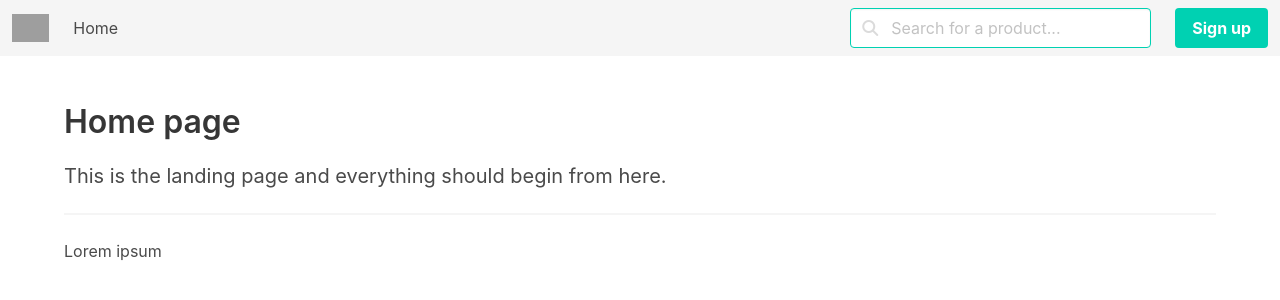
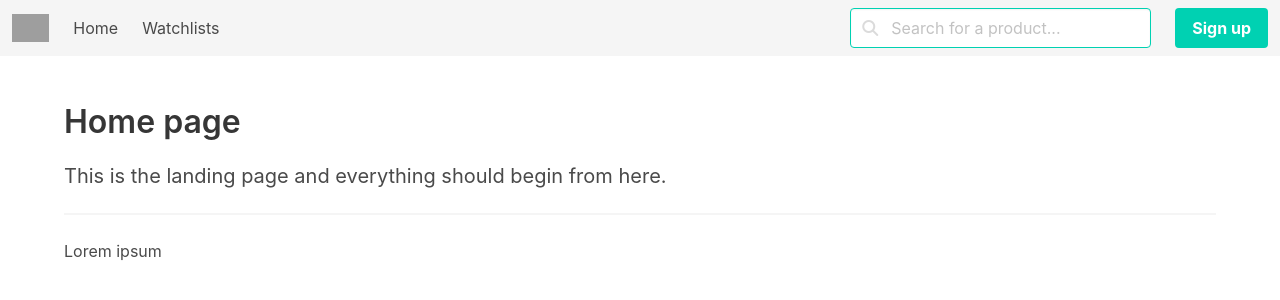
Before and after one commit to capstone-26/Shopping-Assistant, a Django app: page / in a window 1280 px wide. Shown: the top 300 px of the page. Run offline with Django 4.2, Linux system fonts and the light colour scheme; some libraries are stand-ins or nearby versions; grey boxes are pictures that could not be loaded.

Commit message:
Add watchlist to navbar

```diff
--- a/core/templates/components/navbar.html
+++ b/core/templates/components/navbar.html
@@ -18,6 +18,7 @@
         <div class="navbar-end">
             {% comment %} Add links to new pages here, but only when you have a useful page for it to link to {% endcomment %}
             <a href="/" class="navbar-item">Home</a>
+            <a href="/watchlists" class="navbar-item">Watchlists</a>
             {% comment %} <a href="#" class="navbar-item">Another Link</a> {% endcomment %}
         </div>
 
```
